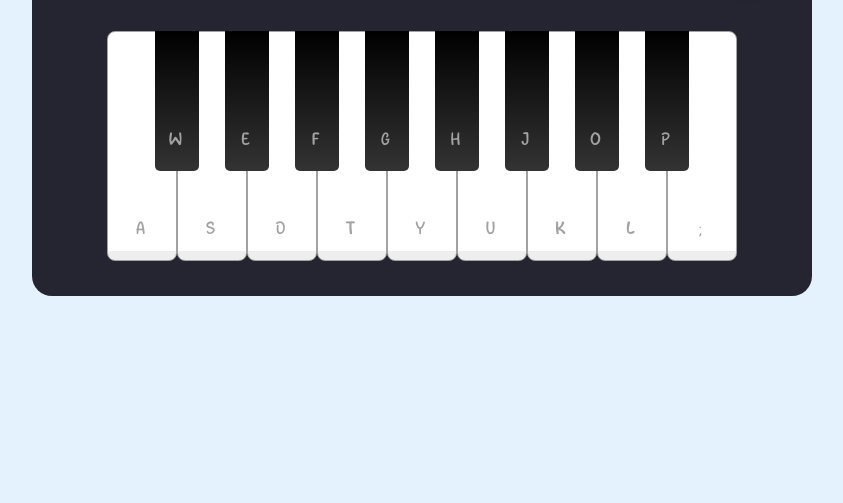
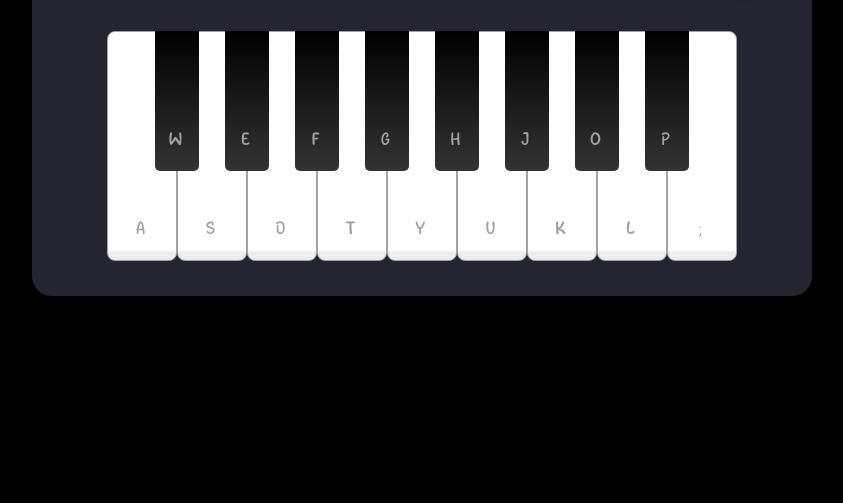
Before and after one commit to Amadeo-Frontend/DIO-Piano_JS, a plain HTML site: page index.html in a window 1280 px wide. Shown: the part 297-800 px from the top of the page, without its empty margins (218-1061 px from the left). Drawn offline with Linux system fonts and the light colour scheme.

Commit message:
Finalizando

```diff
--- a/src/styles/main.css
+++ b/src/styles/main.css
@@ -3,7 +3,7 @@ body {
   align-items: center;
   justify-content: center;
   min-height: 100vh;
-  background-color: #e3f2fd;
+  background-color: #000;
 }
 
 .container {
```
